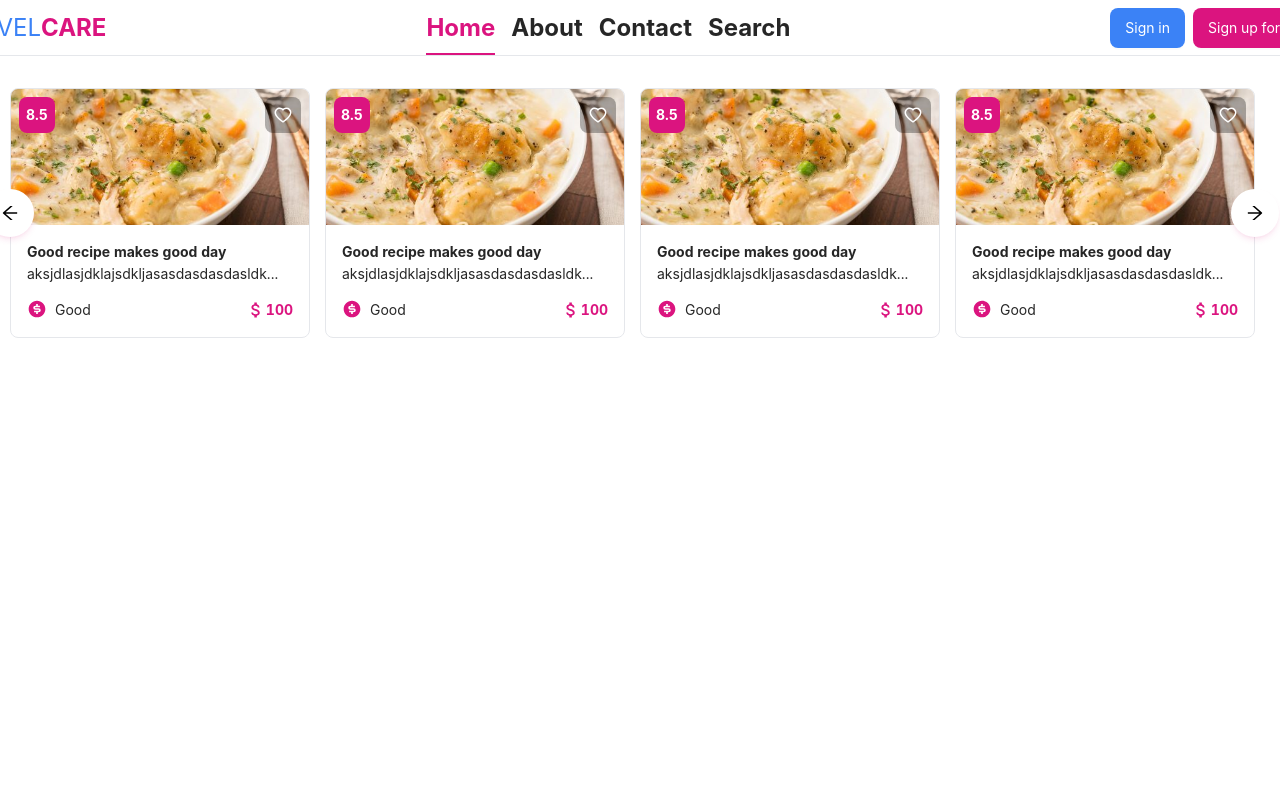
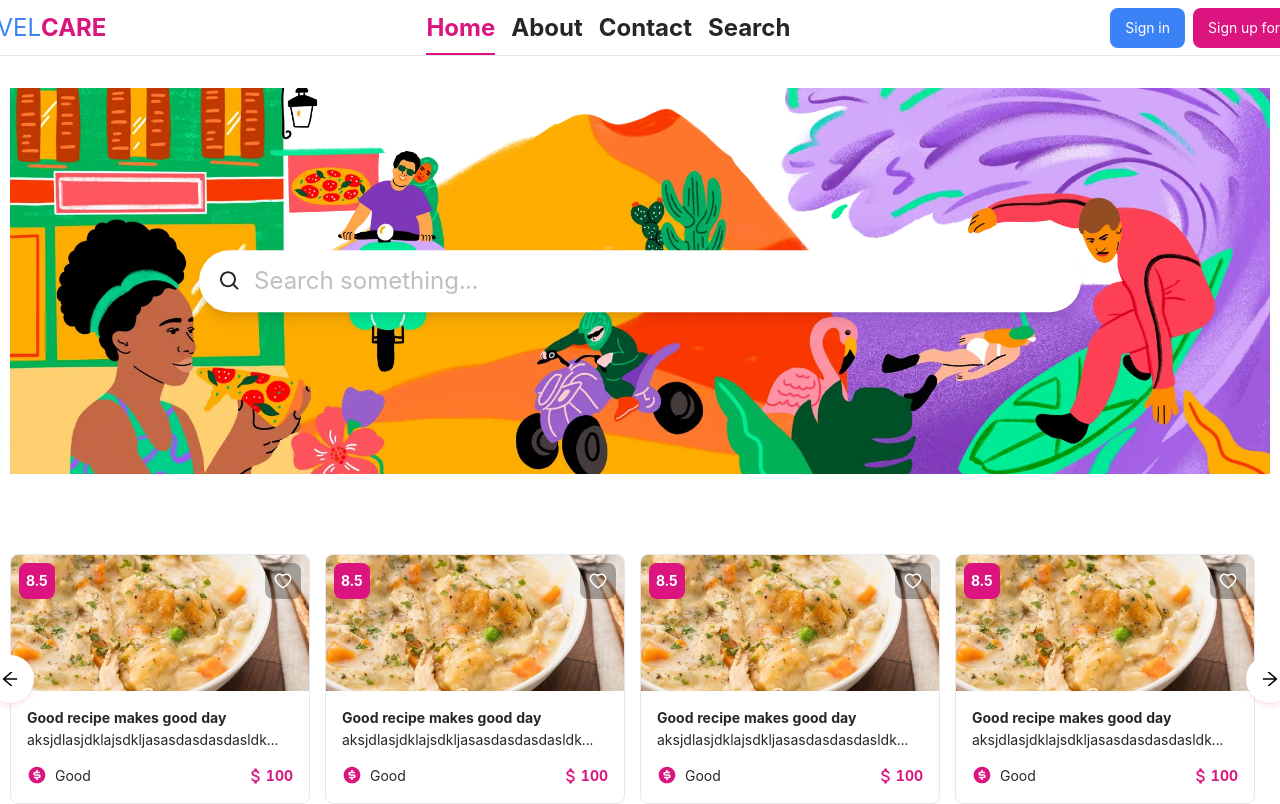
Before and after one commit to Huyhehe/Sem5_Frontend, a React (Vite) app: page / in a window 1280 px wide. Shown: the top 804 px of the page. Built offline with nearby package versions, Linux system fonts and the light colour scheme.

Commit message:
feat: add Search component

```diff
--- a/src/assets/images/index.ts
+++ b/src/assets/images/index.ts
@@ -1 +1,2 @@
 export { default as example } from "./features/exampleImg.jpg"
+export { default as searchBg } from "./features/search-bg.webp"
--- a/src/components/NavBar.tsx
+++ b/src/components/NavBar.tsx
@@ -31,7 +31,10 @@ const NavBar: FunctionComponent<NavBarProps> = () => {
 
   return (
     <div className="h-[3.5rem] px-[10%] flex justify-center gap-[20rem] items-center border-b">
-      <div className="logo-container text-[1.5rem]">
+      <div
+        className="logo-container text-[1.5rem] cursor-pointer"
+        onClick={() => navigator("/")}
+      >
         <h1 className="text-blue-500">
           TRAVEL<strong className="text-primary">CARE</strong>
         </h1>
--- a/src/components/Slider/Slider.tsx
+++ b/src/components/Slider/Slider.tsx
@@ -156,7 +156,7 @@ const Slider: FunctionComponent<SliderProps> = ({ children }) => {
   }
 
   return (
-    <div className="relative">
+    <div className="relative z-[-1]">
       <Carousel
         ref={carouselRef}
         draggable
@@ -187,7 +187,7 @@ const Slider: FunctionComponent<SliderProps> = ({ children }) => {
       <CircleButton
         Icon={AiOutlineArrowRight}
         onClickFunc={handleNext}
-        additionalClass="absolute top-1/2 right-0 -translate-y-1/2 translate-x-[calc(50%_-_15px)]"
+        additionalClass="absolute top-1/2 right-0 -translate-y-1/2 translate-x-1/2"
       />
     </div>
   )
--- /dev/null
+++ b/src/pages/Home/components/Search.tsx
@@ -0,0 +1,102 @@
+import { Form, Input } from "antd"
+import { FunctionComponent, useRef, useState } from "react"
+import { searchBg } from "../../../assets/images"
+import { BiSearch } from "react-icons/bi"
+import { FiMapPin } from "react-icons/fi"
+
+interface SearchProps {}
+
+const Search: FunctionComponent<SearchProps> = () => {
+  const formContainerRef = useRef<HTMLDivElement>(null)
+  const dropDownRef = useRef<HTMLDivElement>(null)
+  const [isFocusing, setIsFocusing] = useState(false)
+  let inputTimeout: any
+  window.addEventListener("keydown", (e) => {
+    if (e.key === "Escape") {
+      setIsFocusing(false)
+    }
+  })
+
+  const dummySearchResult = [
+    {
+      title: "Hoi An Hotel",
+      address: "Hoi An, Quang Nam, Viet Nam",
+    },
+    {
+      title: "Muong Thanh Hotel",
+      address: "Da Nang, Viet Nam",
+    },
+    {
+      title: "Nha Trang Hotel",
+      address: "Nha Trang, Viet Nam",
+    },
+  ]
+
+  const handleOnKeyUp = (e: any) => {
+    if (inputTimeout) clearTimeout(inputTimeout)
+    inputTimeout = setTimeout(() => {
+      console.log(e.target.value ? e.target.value : "empty")
+    }, 1000)
+  }
+  const handleFocus = (e: any) => {
+    setIsFocusing(true)
+  }
+  const handleBlur = (e: any) => {
+    setIsFocusing(false)
+  }
+  return (
+    <div className="search-container relative">
+      <div
+        tabIndex={0}
+        onBlur={handleBlur}
+        onFocus={handleFocus}
+        ref={formContainerRef}
+        className={`search-box absolute w-[70%] bg-white top-1/2 left-1/2 -translate-x-1/2 -translate-y-1/2 shadow-lg py-2 rounded-full`}
+      >
+        <Form>
+          <Form.Item className="mb-0 px-2">
+            <Input
+              name="searchData"
+              prefix={<BiSearch className="mr-2" />}
+              className="text-[1.5rem] outline-none rounded-full"
+              placeholder="Search something..."
+              allowClear
+              bordered={false}
+              onKeyUp={handleOnKeyUp}
+            ></Input>
+          </Form.Item>
+        </Form>
+        {isFocusing && (
+          <div
+            ref={dropDownRef}
+            className="display-container absolute max-h-[20rem] top-full translate-y-[0.5rem] left-0 w-full flex flex-col bg-white rounded-xl py-2 overflow-auto"
+          >
+            <div className="display-container-header flex items-center px-4 py-2">
+              <FiMapPin className="mr-2" size={20} />
+              <span className="text-[1.25rem]">Search by location</span>
+            </div>
+            {dummySearchResult.map((item, index) => {
+              return (
+                <div
+                  key={index}
+                  className="display-container-item relative flex items-center px-4 py-2 cursor-pointer after:absolute after:w-[calc(100%_-_2rem)] last:after:w-0 after:h-[1px] after:bg-gray-200 after:bottom-0 after:left-1/2 after:-translate-x-1/2 hover:after:w-0 hover:bg-gray-200"
+                >
+                  <FiMapPin className="mr-2" size={20} />
+                  <div className="flex flex-col gap-1">
+                    <span className="text-[1.25rem]">{item.title}</span>
+                    <span className="text-[1rem] text-gray-500">
+                      {item.address}
+                    </span>
+                  </div>
+                </div>
+              )
+            })}
+          </div>
+        )}
+      </div>
+      <img src={searchBg} alt="search-background" />
+    </div>
+  )
+}
+
+export default Search
--- a/src/pages/Home/index.tsx
+++ b/src/pages/Home/index.tsx
@@ -1,10 +1,12 @@
 import { FunctionComponent } from "react"
 import Slider from "../../components/Slider/Slider"
+import Search from "./components/Search"
 interface HomeProps {}
 
 const Home: FunctionComponent<HomeProps> = () => {
   return (
-    <div className="homePage-container">
+    <div className="homePage-container flex flex-col gap-[5rem]">
+      <Search />
       <Slider />
     </div>
   )
```
Also changed, not shown: src/assets/images/features/search-bg.webp (added).
